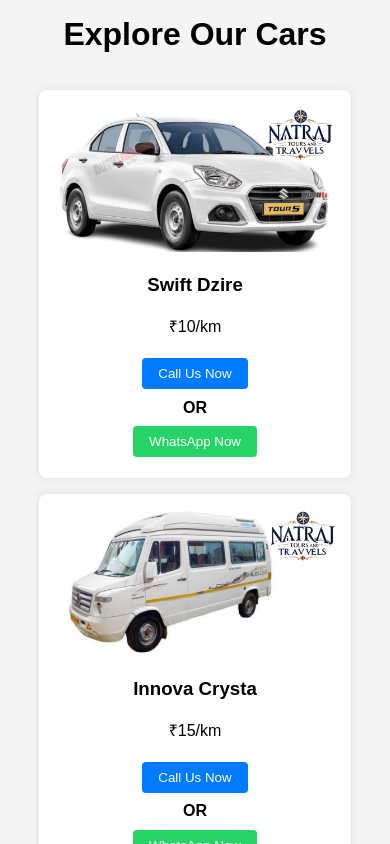
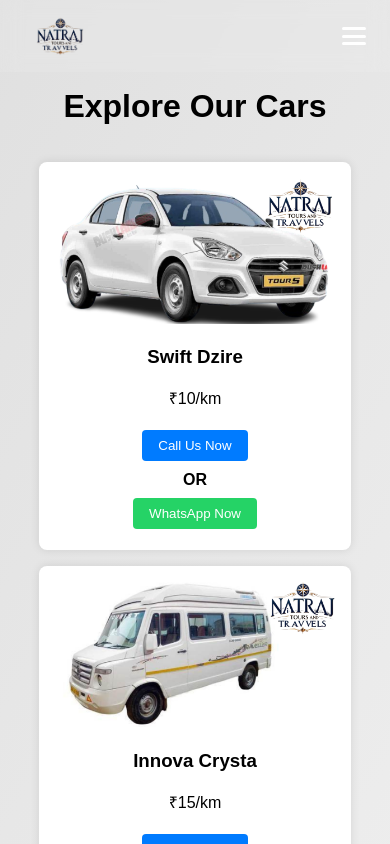
Before and after one commit to gagankumar8294/natraj, a Next.js app: page / in a window 390 px wide. Shown: the top 844 px of the page. Built offline with nearby package versions, Linux system fonts and the light colour scheme.

Commit message:
added logo but do some sttyling gfor the large scren devices

```diff
--- a/components/Navbar.css
+++ b/components/Navbar.css
@@ -1,13 +1,110 @@
+/* Navbar wrapper */
 .navbar {
-  background: #333;
+  position: sticky;
+  top: 0;
+  z-index: 1000;
+  padding: 1rem 1.5rem;
+
+  /* Glassmorphism effect */
+  background-color: rgba(255, 255, 255, 0.1);  /* light transparent */
+  backdrop-filter: blur(10px);
+  -webkit-backdrop-filter: blur(10px); /* Safari support */
+
   color: white;
-  padding: 1rem;
-  display: flex;
-  gap: 1rem;
-  justify-content: center;
+  transition: background-color 0.3s ease;
 }
 
-.navbar a {
+/* Container: logo left, nav or menu icon right */
+.navbar-container {
+  display: flex;
+  justify-content: space-between;
+  align-items: center;
+  position: relative;
+}
+
+/* Logo */
+.logo {
+  width: 120px;
+  height: 40px;
+  background-image: url('/logo.png');  /* image must be inside public/ folder */
+  background-size: contain;
+  background-repeat: no-repeat;
+  background-position: left center;
+}
+
+
+/* Menu icon (hamburger) */
+.menu-icon {
+  display: none;
+  flex-direction: column;
+  justify-content: space-between;
+  width: 24px;
+  height: 18px;
+  cursor: pointer;
+  transition: all 0.3s ease;
+}
+
+.menu-icon span {
+  height: 3px;
+  width: 100%;
+  background: white;
+  border-radius: 2px;
+  transition: all 0.3s ease;
+}
+
+.menu-icon.open span:nth-child(1) {
+  transform: rotate(45deg) translate(5px, 5px);
+}
+
+.menu-icon.open span:nth-child(2) {
+  opacity: 0;
+}
+
+.menu-icon.open span:nth-child(3) {
+  transform: rotate(-45deg) translate(5px, -5px);
+}
+
+/* Navigation links */
+.nav-links {
+  display: flex;
+  gap: 1.5rem;
+}
+
+.nav-links a {
   color: white;
   text-decoration: none;
+  font-weight: 500;
+  transition: color 0.3s ease;
 }
+
+.nav-links a:hover {
+  color: #00d1b2;
+}
+
+/* ------------------- Responsive Styling ------------------- */
+@media (max-width: 768px) {
+  .menu-icon {
+    display: flex;
+  }
+
+  .nav-links {
+    position: absolute;
+    top: 60px;
+    right: 0;
+    background-color: rgba(51, 51, 51, 0.95);  /* solid background for small devices */
+    flex-direction: column;
+    align-items: flex-start;
+    width: 100%;
+    padding: 1rem 2rem;
+    display: none;
+    gap: 1rem;
+  }
+
+  .nav-links.show {
+    display: flex;
+  }
+
+  .nav-links a {
+    width: 100%;
+  }
+}
--- a/components/Navbar.js
+++ b/components/Navbar.js
@@ -1,13 +1,38 @@
+"use client";
+
+import { useState } from "react";
 import Link from "next/link";
-import "../styles/Navbar.css";
+import '../components/Navbar.css'
 
 export default function Navbar() {
+  const [menuOpen, setMenuOpen] = useState(false);
+
   return (
     <nav className="navbar">
-      <Link href="/">Home</Link>
-      <Link href="/cars">Cars</Link>
-      <Link href="/about">About</Link>
-      <Link href="/contact">Contact</Link>
+      <div className="navbar-container">
+        {/* LOGO on the left */}
+        <div className="logo">
+
+        </div>
+
+        {/* Hamburger on the right (for small devices) */}
+        <div
+          className={`menu-icon ${menuOpen ? "open" : ""}`}
+          onClick={() => setMenuOpen(!menuOpen)}
+        >
+          <span></span>
+          <span></span>
+          <span></span>
+        </div>
+
+        {/* Navigation Links */}
+        <div className={`nav-links ${menuOpen ? "show" : ""}`}>
+          <Link href="/" onClick={() => setMenuOpen(false)}>Home</Link>
+          <Link href="/cars" onClick={() => setMenuOpen(false)}>Cars</Link>
+          <Link href="/about" onClick={() => setMenuOpen(false)}>About</Link>
+          <Link href="/contact" onClick={() => setMenuOpen(false)}>Contact</Link>
+        </div>
+      </div>
     </nav>
   );
 }
--- a/src/app/globals.css
+++ b/src/app/globals.css
@@ -1,8 +1,10 @@
 body {
   margin: 0;
   font-family: sans-serif;
-  background: #f4f4f4;
+  background: linear-gradient(120deg, #e0e0e0, #f7f7f7);
+  min-height: 100vh;
 }
+
 
 h1, h2 {
   margin-top: 1rem;
--- a/src/app/layout.js
+++ b/src/app/layout.js
@@ -1,5 +1,6 @@
 import { Geist, Geist_Mono } from "next/font/google";
 import "./globals.css";
+import Navbar from "../../components/Navbar";
 
 const geistSans = Geist({
   variable: "--font-geist-sans",
@@ -20,6 +21,7 @@
   return (
     <html lang="en">
       <body className={`${geistSans.variable} ${geistMono.variable}`}>
+        <Navbar />
         {children}
       </body>
     </html>
```
Also changed, not shown: public/logo.png (added).
